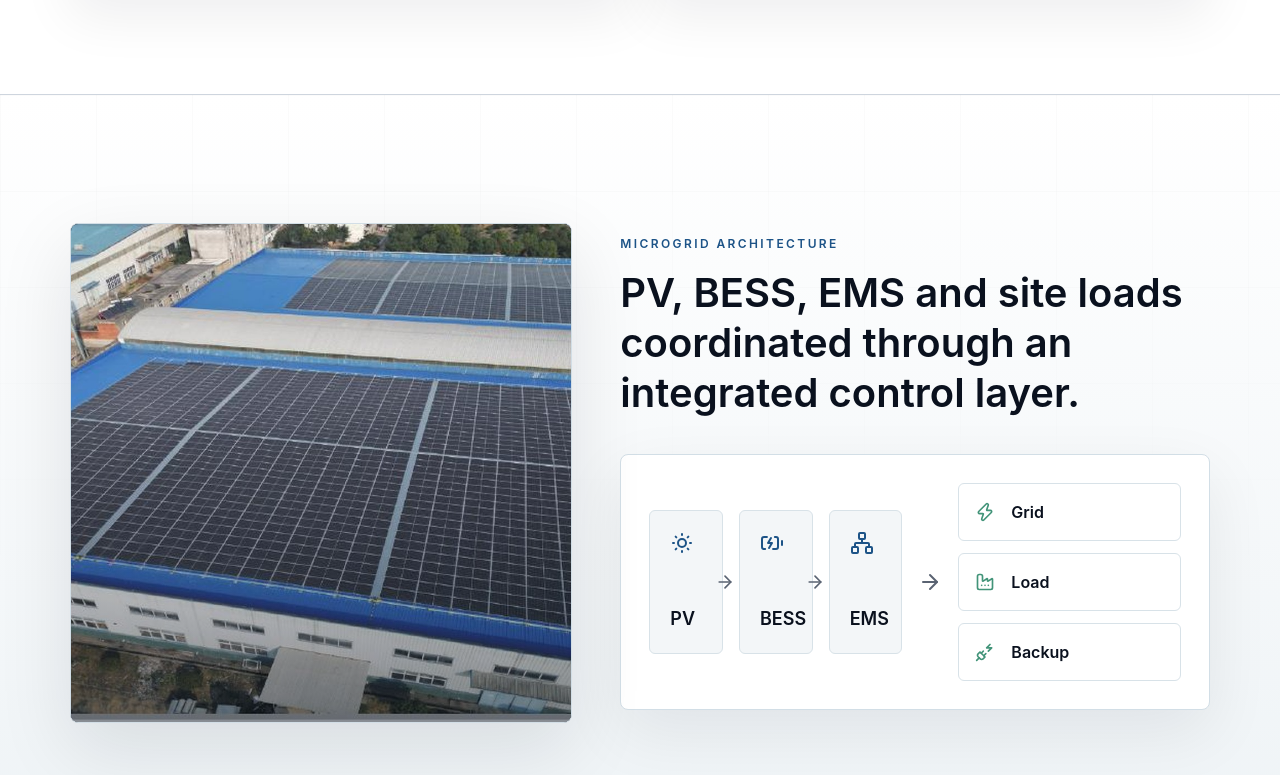
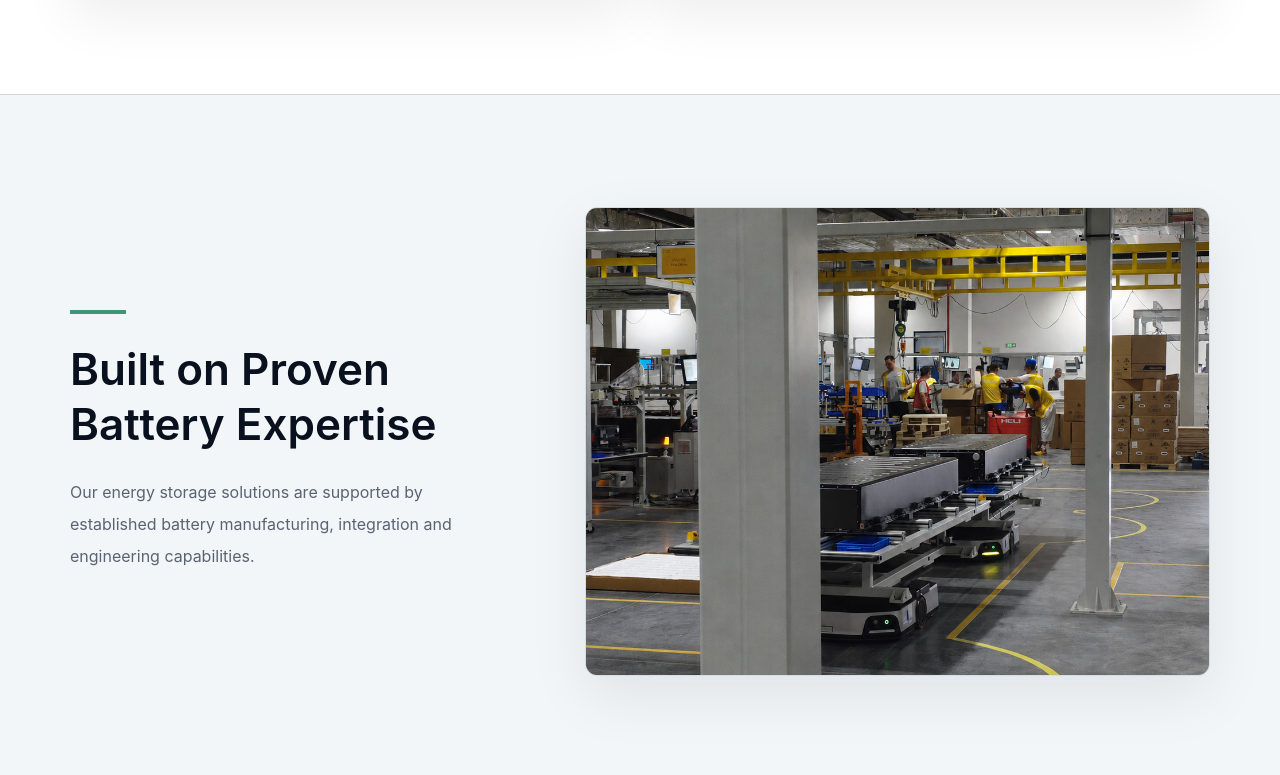
Before and after one commit to Hangzaihaha/wxpe-website, a Next.js app: page /solutions in a window 1280 px wide. Shown: the part 2325-3100 px from the top of the page. Built offline with nearby package versions, Linux system fonts and the light colour scheme.

Commit message:
feat: add battery manufacturing imagery

```diff
--- a/app/solutions/page.tsx
+++ b/app/solutions/page.tsx
@@ -3,6 +3,7 @@ import Image from "next/image";
 import Link from "next/link";
 
 import { SiteHeader } from "@/components/site-header";
+import { BatteryManufacturingSection } from "@/components/sections/battery-manufacturing-section";
 import { EnergyServiceSection } from "@/components/sections/energy-service-section";
 import { PartnerDeliverySection } from "@/components/sections/localization-section";
 import { MicrogridSection } from "@/components/sections/microgrid-section";
@@ -74,6 +75,7 @@ export default function SolutionsPage() {
       </section>
 
       <SolutionsSection />
+      <BatteryManufacturingSection />
       <MicrogridSection />
       <EnergyServiceSection />
       <PartnerDeliverySection />
--- /dev/null
+++ b/components/sections/battery-manufacturing-section.tsx
@@ -0,0 +1,41 @@
+import Image from "next/image";
+
+import { Reveal } from "@/components/reveal";
+
+export function BatteryManufacturingSection() {
+  return (
+    <section
+      aria-labelledby="battery-manufacturing-title"
+      className="border-b border-border bg-[#f3f6f8] py-20 md:py-28"
+    >
+      <div className="container grid gap-10 lg:grid-cols-[0.82fr_1.18fr] lg:items-center lg:gap-20">
+        <Reveal>
+          <span className="block h-1 w-14 bg-accent" aria-hidden="true" />
+          <h2
+            id="battery-manufacturing-title"
+            className="mt-7 max-w-xl text-balance text-3xl font-semibold leading-tight text-foreground md:text-[2.75rem]"
+          >
+            Built on Proven Battery Expertise
+          </h2>
+          <p className="mt-6 max-w-xl text-base leading-8 text-muted-foreground">
+            Our energy storage solutions are supported by established battery
+            manufacturing, integration and engineering capabilities.
+          </p>
+        </Reveal>
+
+        <Reveal delay={0.08}>
+          <div className="relative aspect-[4/3] overflow-hidden rounded-xl border border-[#d2dee6] bg-[#dfe6e9] shadow-[0_20px_60px_rgba(11,18,32,0.08)]">
+            <Image
+              src="/assets/energy/battery-pack-production-clean.webp"
+              alt="Large battery packs moving through an advanced manufacturing and integration facility"
+              fill
+              quality={95}
+              sizes="(min-width: 1280px) 650px, (min-width: 1024px) 58vw, calc(100vw - 40px)"
+              className="object-cover object-[55%_58%]"
+            />
+          </div>
+        </Reveal>
+      </div>
+    </section>
+  );
+}
--- a/components/sections/mobility-strategy-sections.tsx
+++ b/components/sections/mobility-strategy-sections.tsx
@@ -217,18 +217,19 @@ export function MobilityEnergyTransitionSection() {
 
           <Reveal delay={0.08}>
             <figure className="group">
-              <div className="relative aspect-[16/9] overflow-hidden rounded-xl border border-[#d2dee6] bg-white shadow-[0_20px_60px_rgba(11,18,32,0.08)] transition-[border-color,box-shadow,transform] duration-500 hover:-translate-y-1 hover:border-primary/30 hover:shadow-[0_28px_72px_rgba(11,18,32,0.13)] motion-reduce:hover:translate-y-0">
+              <div className="relative aspect-[4/3] overflow-hidden rounded-xl border border-[#d2dee6] bg-white shadow-[0_20px_60px_rgba(11,18,32,0.08)] transition-[border-color,box-shadow,transform] duration-500 hover:-translate-y-1 hover:border-primary/30 hover:shadow-[0_28px_72px_rgba(11,18,32,0.13)] motion-reduce:hover:translate-y-0 sm:aspect-[16/10] lg:aspect-[16/9]">
                 <Image
-                  src="/assets/energy/industrial-bess-reference-01.jpg"
-                  alt="Battery energy storage system supporting WXPE energy applications"
+                  src="/assets/energy/battery-module-agv-factory.webp"
+                  alt="Battery modules transported by an automated guided vehicle in a modern manufacturing facility"
                   fill
-                  sizes="(min-width: 1024px) 58vw, 100vw"
-                  className="object-cover transition-transform duration-700 ease-out motion-safe:group-hover:scale-[1.035]"
+                  quality={95}
+                  sizes="(min-width: 1280px) 650px, (min-width: 1024px) 58vw, calc(100vw - 40px)"
+                  className="object-cover object-[50%_38%] transition-transform duration-700 ease-out motion-safe:group-hover:scale-[1.035]"
                 />
               </div>
               <figcaption className="mt-4 flex items-center gap-3 text-xs font-semibold uppercase tracking-[0.14em] text-muted-foreground">
                 <span className="h-px w-8 bg-primary/45" aria-hidden="true" />
-                Shared capability across mobility and energy
+                Shared battery expertise across mobility and energy
               </figcaption>
             </figure>
           </Reveal>
--- a/next.config.mjs
+++ b/next.config.mjs
@@ -1,7 +1,8 @@
 /** @type {import('next').NextConfig} */
 const nextConfig = {
   images: {
-    formats: ["image/avif", "image/webp"]
+    formats: ["image/avif", "image/webp"],
+    qualities: [75, 95]
   }
 };
 
```
Also changed, not shown: public/assets/energy/battery-pack-production-clean.webp (added), 1 other file (tests, documents, lock files or other folders).
